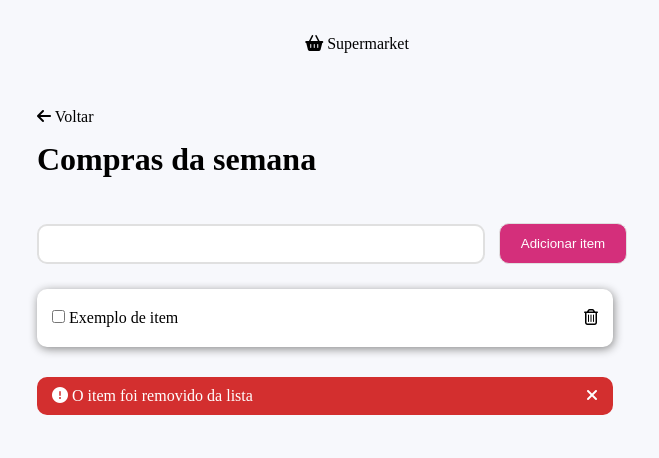
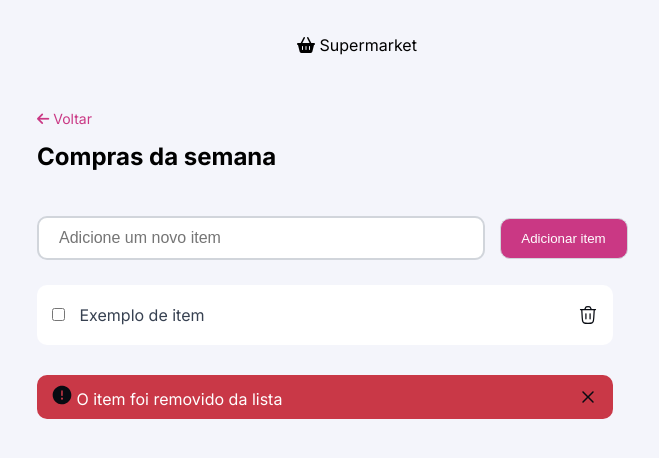
Before and after one commit to DevTec2020/Lista-de-Compras, a plain HTML site: page index.html in a window 1280 px wide. Shown: the whole page, without its empty margins (283-942 px from the left). Drawn offline with Linux system fonts and the light colour scheme.

Commit message:
organizando codigo css

```diff
--- a/index.html
+++ b/index.html
@@ -1,8 +1,12 @@
 <!DOCTYPE html>
 <html lang="en">
 <head>
+    <link rel="preconnect" href="https://fonts.googleapis.com">
+    <link rel="preconnect" href="https://fonts.gstatic.com" crossorigin>
     <meta charset="UTF-8">
     <meta name="viewport" content="width=device-width, initial-scale=1.0">
+    <!-- Font Inter-->
+    <link href="https://fonts.googleapis.com/css2?family=Inter:ital,opsz,wght@0,14..32,100..900;1,14..32,100..900&display=swap" rel="stylesheet">
 
     <!--Icones-->
     <script src="https://kit.fontawesome.com/a14fb836f8.js" crossorigin="anonymous"></script>
@@ -22,24 +26,26 @@
     <!-- Lista central -->
      <main>
         <div>
-            <i class="fa-solid fa-arrow-left"></i>
-            <span>Voltar</span>
+            <div class="linkReturn">
+                <i class="fa-solid fa-arrow-left"></i>
+                <span>Voltar</span>
+            </div>
             <h1>Compras da semana</h1>
         </div>
 
         <div  class="container">
             <form>
-                <input type="text">
+                <input type="text" placeholder="Adicione um novo item">
                 <button>Adicionar item</button>
             </form>
 
             <ul class="lista">
                 <li>
-                    <div>
-                        <input type="checkbox">
+                    <div class="divItem">
+                        <input type="checkbox" class="checkbox">
                         <span>Exemplo de item</span>
                     </div>
-                    <i class="fa-regular fa-trash-can"></i>
+                    <img src="./assets/lixeira.svg" alt="" srcset="">
                 </li>
             </ul>
         </div>
@@ -47,10 +53,10 @@
         <!-- Aviso modal -->
         <div id="modal">
             <div>
-                <i class="fa-solid fa-circle-exclamation"></i>
+                <img src="./assets/warning-circle-filled.svg">
                 <span>O item foi removido da lista</span>
             </div>
-                <i class="fa-solid fa-xmark"></i>
+                <img src="./assets/delete-small.svg" alt="" srcset="">
         </div>
      </main>
 
--- a/style.css
+++ b/style.css
@@ -4,20 +4,36 @@
     box-sizing: border-box;
 }
 :root {
-    --background-color: #F7F8FC;
-    --itens-lista: #FFFFFF;
-    --button-color: #D42F7B;
-    --aviso-color: #D32F2F;
-    --borda-color: #E0E0E0;
+    --background-primary: #F4F5FB;
+    --background-secundary: #FFFFFF;
+
+    --color-brand: #CA3884;
+    --color-brand-hover: #A52C6B;
+    --color-danger: #C93847;
+
+    --content-primary: #080B12;
+    --content-secundary: #374151;
+    --content-tertiary: #9CA3AF;
+    --always-white: #FFFFFF;
+
+    --border-primary: #D1D5DB;
+    --border-hover: #B9C2D0;
+
+    --font-family: "inter", sans-serif;
+    --text-title: 24px;
+    --text-label: 16px;
+    --text-paragraph: 16px;
+    --text-link: 14px;
 }
 
 body {
+    font-family: var(--font-family);
     display: flex;
     justify-content: center;
     align-items: center;
     flex-direction: column;
     margin: 35px auto 35px;
-    background-color: var(--background-color);
+    background-color: var(--background-primary);
 }
 
 header {
@@ -32,19 +48,31 @@ main {
 
 }
 
+.linkReturn {
+    font-size: var(--text-link);
+    color: var(--color-brand);
+    cursor: pointer;
+
+}
+
 main div h1{
+    font-size: var(--text-title);
     margin: 15px 0px 45px;
 }
 
+/* lista de itens */
 .container {
     margin-bottom: 30px;
 
     & form input {
+        font-size: var(--text-label);
+        color: var(--content-tertiary);
         height: 40px;
         width: 70%;
         border-radius: 10px;
-        border: 2px solid var(--borda-color);
+        border: 2px solid var(--border-primary);
         margin-right: 10px;
+        padding: 20px;
 
     }
 
@@ -52,9 +80,9 @@ main div h1{
         width: 20%;
         padding: 12px;
         border-radius: 10px;
-        background-color: var(--button-color);
-        color: #FFFFFF;
-        border: 1px solid var(--borda-color);
+        background-color: var(--color-brand);
+        color: var(--always-white);
+        border: 1px solid var(--border-primary);
     }
 }
 
@@ -64,24 +92,29 @@ main div h1{
 }
 
 .lista li {
+    font-size: var(--text-paragraph);
+    color: var(--content-secundary);
     display: flex;
     justify-content: space-between;
     width: 90%;
-    background-color: var(--itens-lista);
+    background-color: var(--background-secundary);
     padding: 20px 15px;
     border-radius: 10px;
-    box-shadow: 1px 2px 10px #888888;
-
 
 }
 
+.divItem span{
+    padding-left: 10px;
+}
+
+/*Mgs do modal*/
 #modal {
     display: flex;
     justify-content: space-between;
     width: 90%;
     padding: 10px 15px;
-    color: #FFFFFF;
-    background-color: var(--aviso-color);
+    color: var(--always-white);
+    background-color: var(--color-danger);
     border-radius: 10px;
     border: none;
 }
```
Also changed, not shown: assets/delete-small.svg (added), assets/lixeira.svg (added), assets/warning-circle-filled.svg (added).
